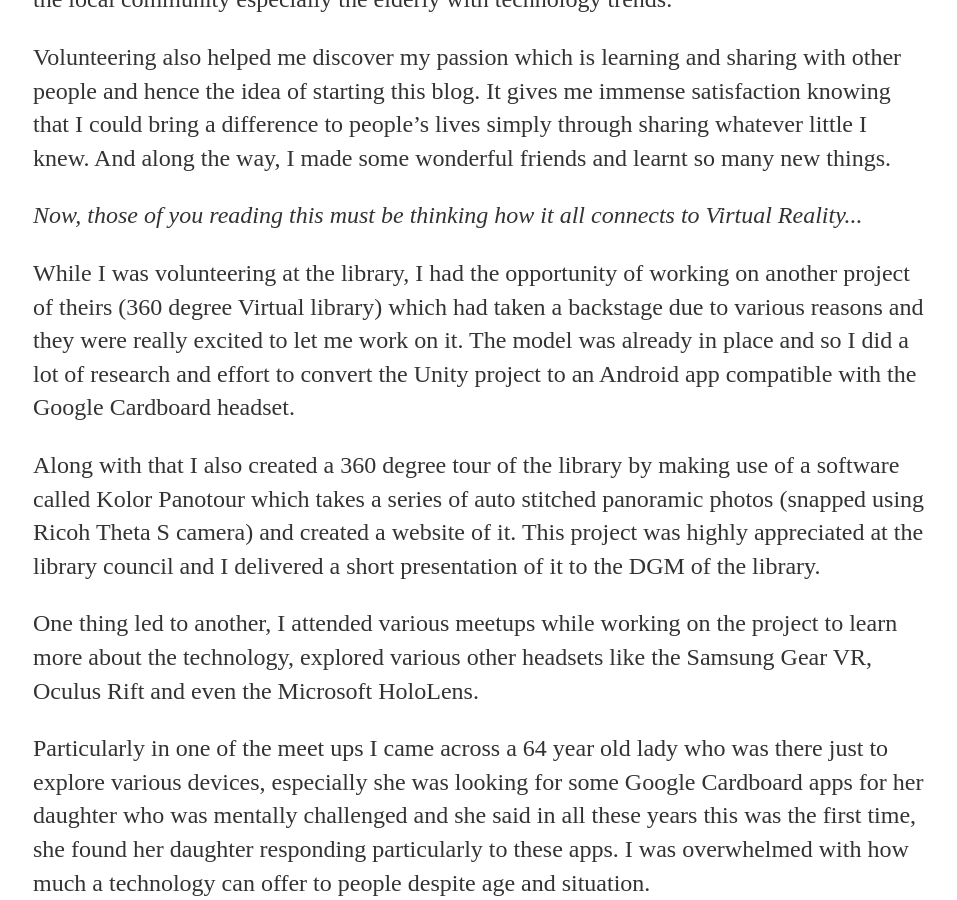
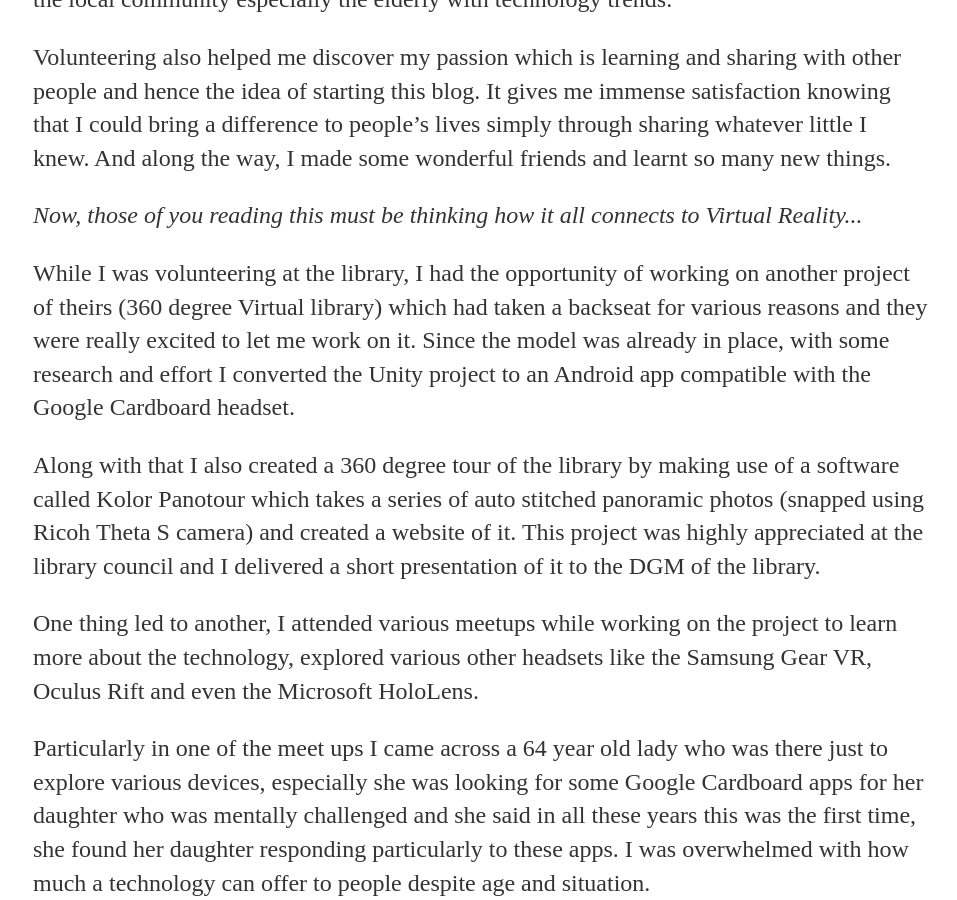
Before and after one commit to jagorisamajdar/jagorisamajdar.github.io, a Jekyll site: the page built from about/index.html, in a window 1280 px wide and 900 px high, scrolled down 430 px. Shown: the whole window, without its empty margins (159-1116 px from the left). Built offline with Jekyll 4.4.1, drawn with Linux system fonts in a browser that asks for light colours.

Commit message:
Update index.html

```diff
--- a/about/index.html
+++ b/about/index.html
@@ -13,8 +13,8 @@ community especially the elderly with technology trends.</p>
 <p>Volunteering also helped me discover my passion which is learning and sharing with other people and hence the idea of starting this blog.
 It gives me immense satisfaction knowing that I could bring a difference to people’s lives simply through sharing whatever little I knew. And along the way, I made some wonderful friends and learnt so many new things.</p>
 <p><em>Now, those of you reading this must be thinking how it all connects to Virtual Reality...</em></p>
-<p>While I was volunteering at the library, I had the opportunity of working on another project of theirs (360 degree Virtual library) which had taken a backstage due to various reasons and they were
-really excited to let me work on it. The model was already in place and so I did a lot of research and effort to convert the Unity project to an Android app
+<p>While I was volunteering at the library, I had the opportunity of working on another project of theirs (360 degree Virtual library) which had taken a backseat for various reasons and they were
+really excited to let me work on it. Since the model was already in place, with some research and effort I converted the Unity project to an Android app
 compatible with the Google Cardboard headset.</p>
 <p>Along with that I also created a 360 degree tour of the library by making use of a software called Kolor Panotour which takes a series
 of auto stitched panoramic photos (snapped using Ricoh Theta S camera) and created a website of it. This project was highly appreciated at the library
```
